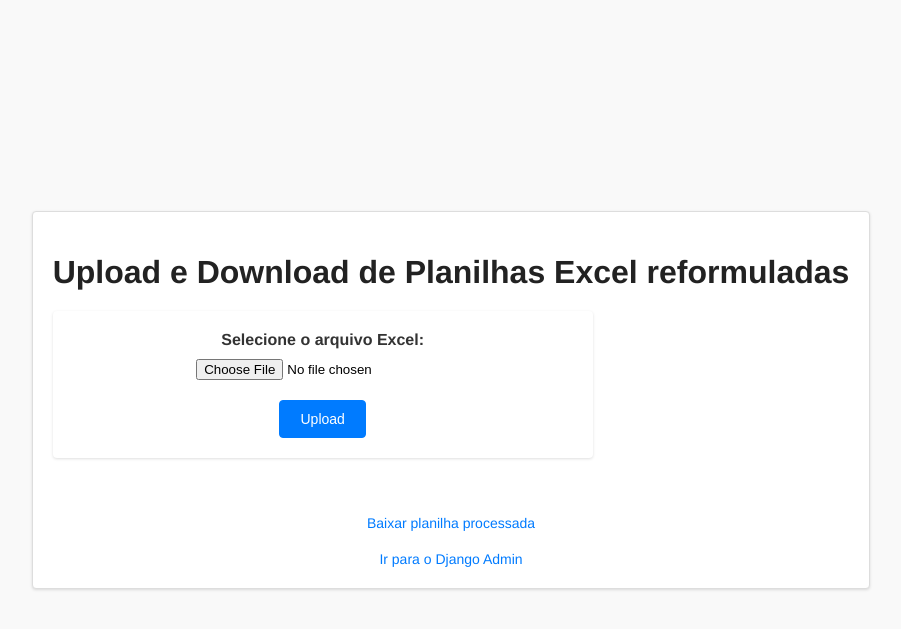
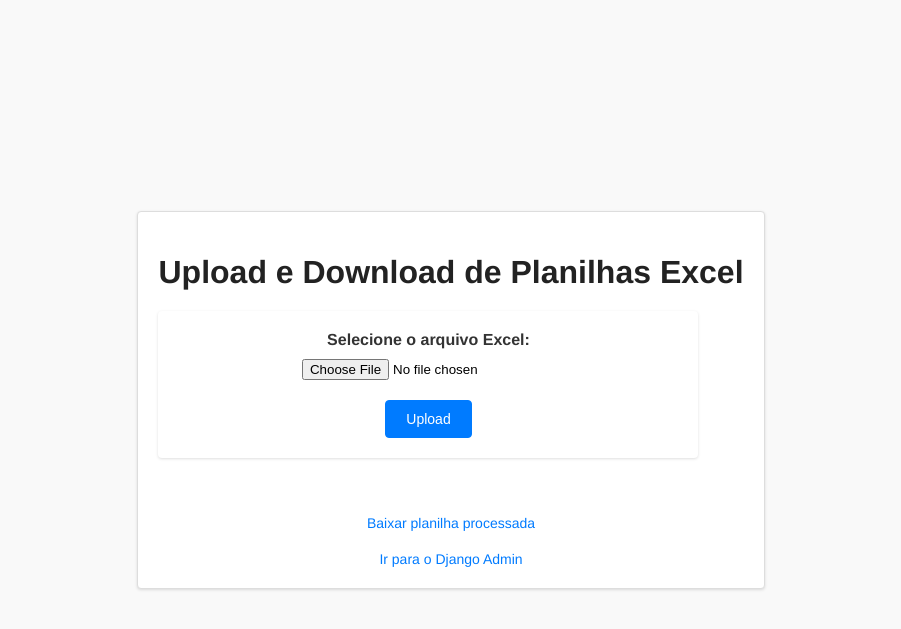
Before and after one commit to BrenoAmado/desafio-python, a Django app: page / in a window 1280 px wide. Shown: the top 629 px of the page, without its empty margins (189-1090 px from the left). Run offline with Django 5.2, Linux system fonts and the light colour scheme.

Commit message:
Update index.html

```diff
--- a/pessoas/templates/index.html
+++ b/pessoas/templates/index.html
@@ -9,7 +9,7 @@
 </head>
 <body>
     <div class="container">
-        <h1>Upload e Download de Planilhas Excel reformuladas</h1>
+        <h1>Upload e Download de Planilhas Excel</h1>
 
         <!-- Formulário para upload da planilha -->
         <form action="{% url 'upload_planilha' %}" method="post" enctype="multipart/form-data">
```
